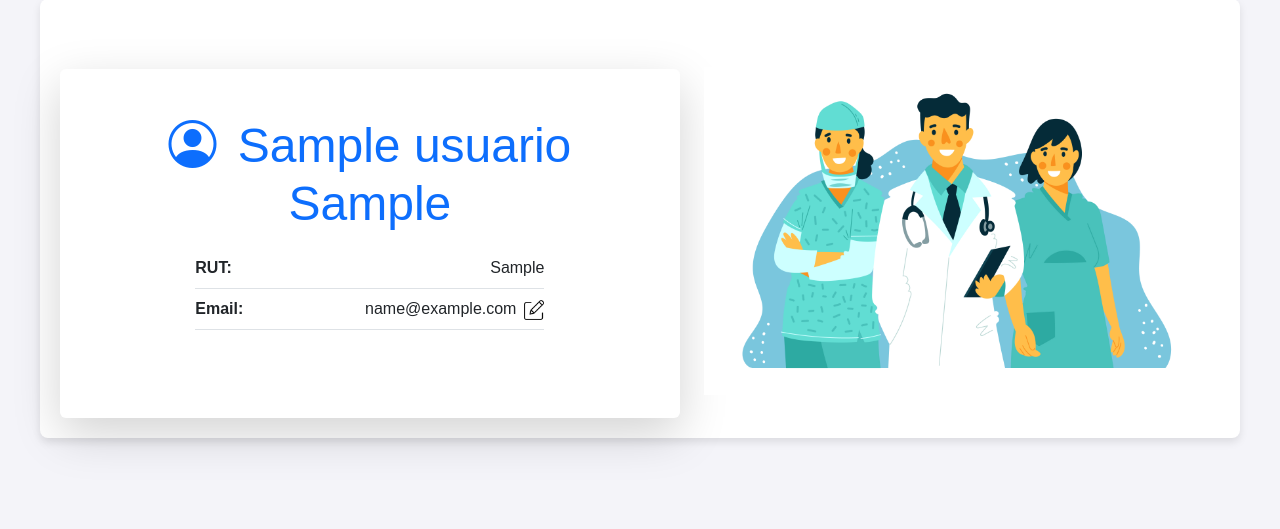
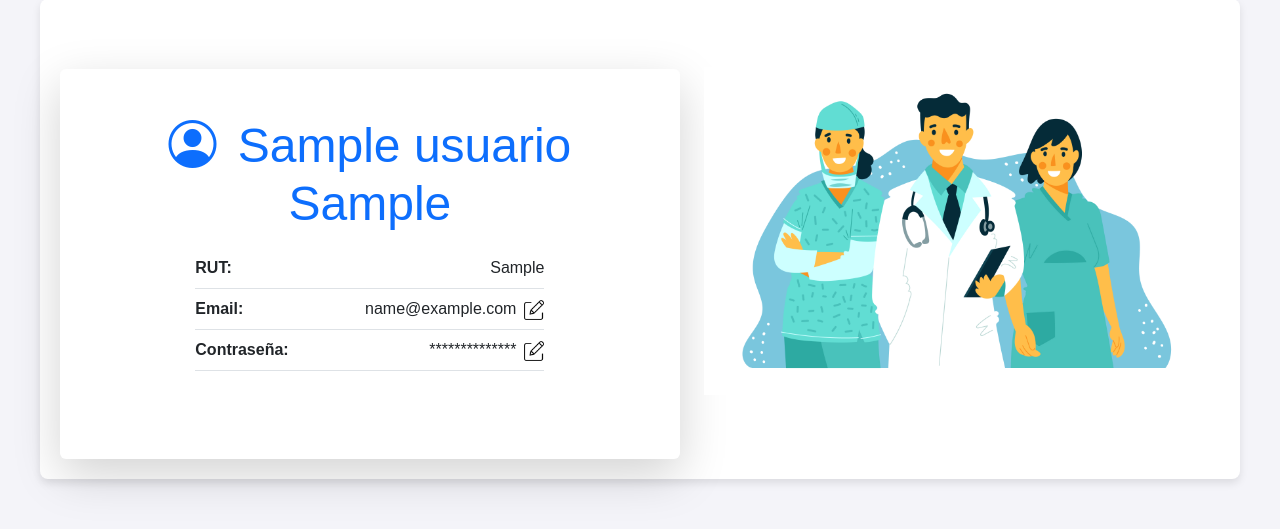
Before and after one commit to SamuelVallejos/Consultorio_Cys, a Django app: page /perfil/ in a window 1280 px wide. Shown: the part 49-578 px from the top of the page. Run offline with Django 5.2, Linux system fonts and the light colour scheme; the first user in the database is signed in; tables that the repository leaves empty hold one stand-in row (Sample ...).

Commit message:
modificar contraseña
agrege el cambiar contraseña en el perfil

```diff
--- a/Web/consultorioCys/templates/consultorioCys/perfil.html
+++ b/Web/consultorioCys/templates/consultorioCys/perfil.html
@@ -99,6 +99,16 @@
                 <span>{{ paciente.genero_paciente }}</span>
               </li>
               {% endif %}
+
+              <li class="mb-2 pb-2 border-bottom d-flex justify-content-between align-items-center">
+                <strong>Contraseña:</strong>
+                <div class="d-flex align-items-center">
+                    <span>**************</span>
+                    <a href="{% url 'cambiar_clave_usuario' %}" class="ms-2">
+                        <img src="{% static 'consultorioCys/img/Editar.png' %}" style="width: 20px; height: 20px;" alt="Editar">
+                    </a>
+                </div>
+              </li>
             </ul>
           </div>
         </div>
```
